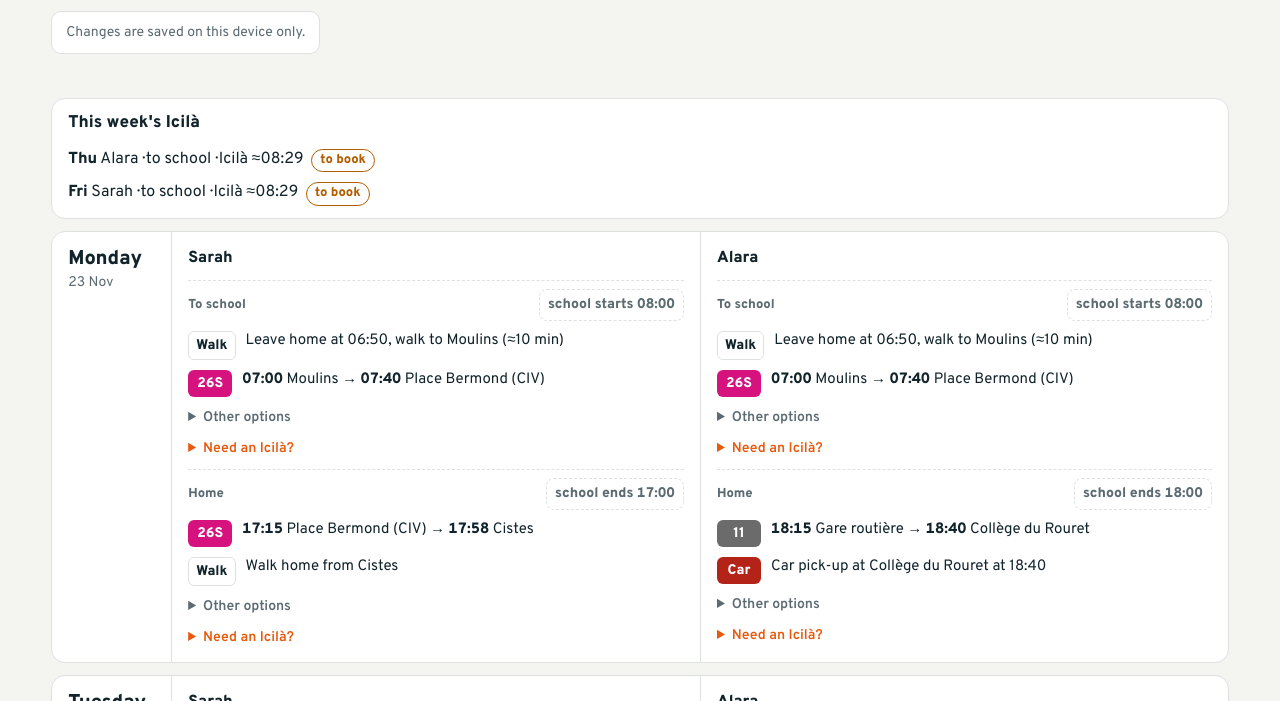
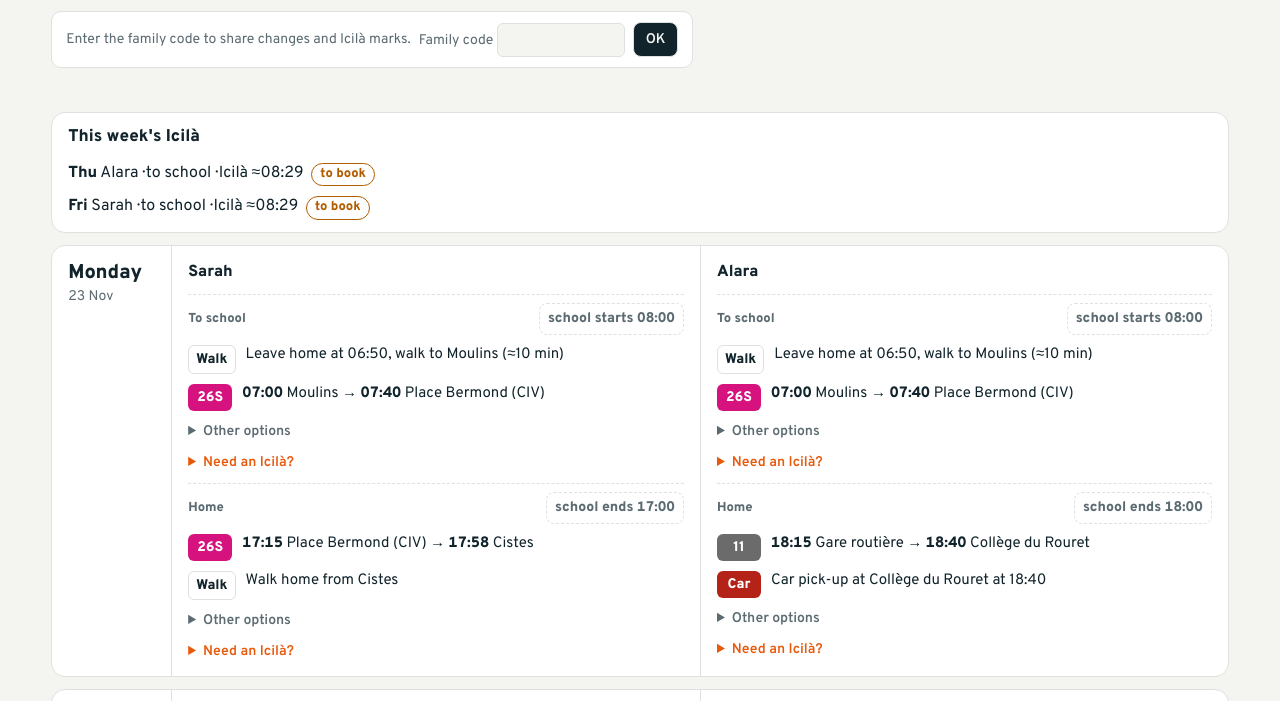
Before and after one commit to atxcristilica/home-from-civ, a plain HTML site: page index.html in a window 1280 px wide. Shown: the part 125-826 px from the top of the page. Drawn offline with Linux system fonts and the light colour scheme.

Commit message:
Connect the page to the shared Google Sheet
Co-Authored-By: Claude Opus 5.5 <noreply@anthropic.com>
Claude-Session: https://claude.ai/code/session_01YCqQbbZT3bbHMsV1iVh2R8

```diff
--- a/index.html
+++ b/index.html
@@ -320,7 +320,7 @@ function render(){
 }
 /* Shared storage. On GitHub Pages: a Google Sheet via Apps Script (SYNC_URL + family code).
    On claude.ai: the page's database. Otherwise: this device only. */
-const SYNC_URL="";
+const SYNC_URL="https://script.google.com/macros/s/AKfycbx4JsuSiSIuPXP9KE9zfpo_PbnPkVCFrLHvinys57lJ95lHU4oRaHkyT84DanunkQqw/exec";
 let mode="local",pin="",poll=null;
 try{pin=localStorage.getItem("familyPin")||""}catch(e){}
 function localGet(){try{return JSON.parse(localStorage.getItem("ends-"+iso(curMonday()))||"{}")}catch(e){return{}}}
```
